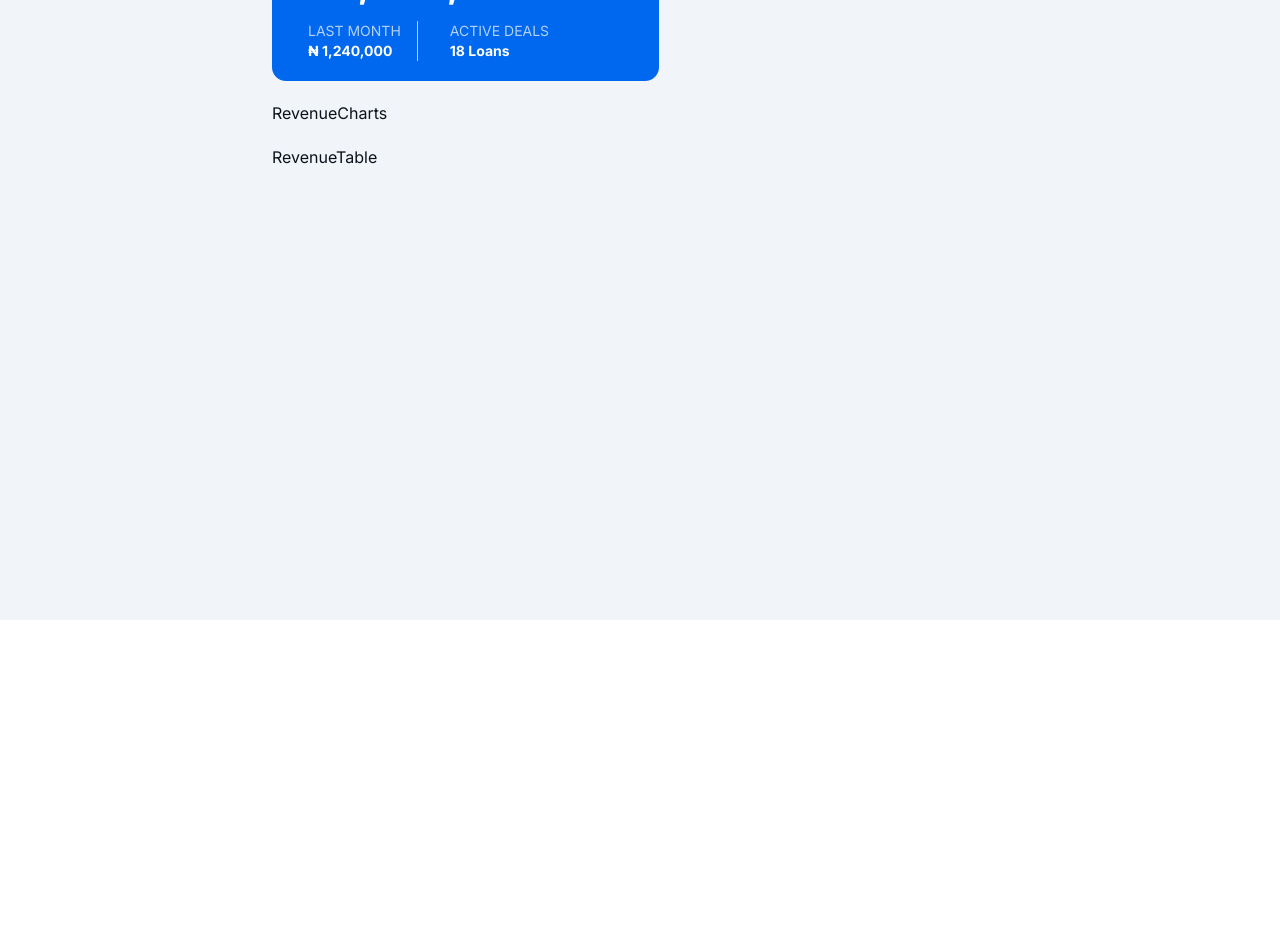
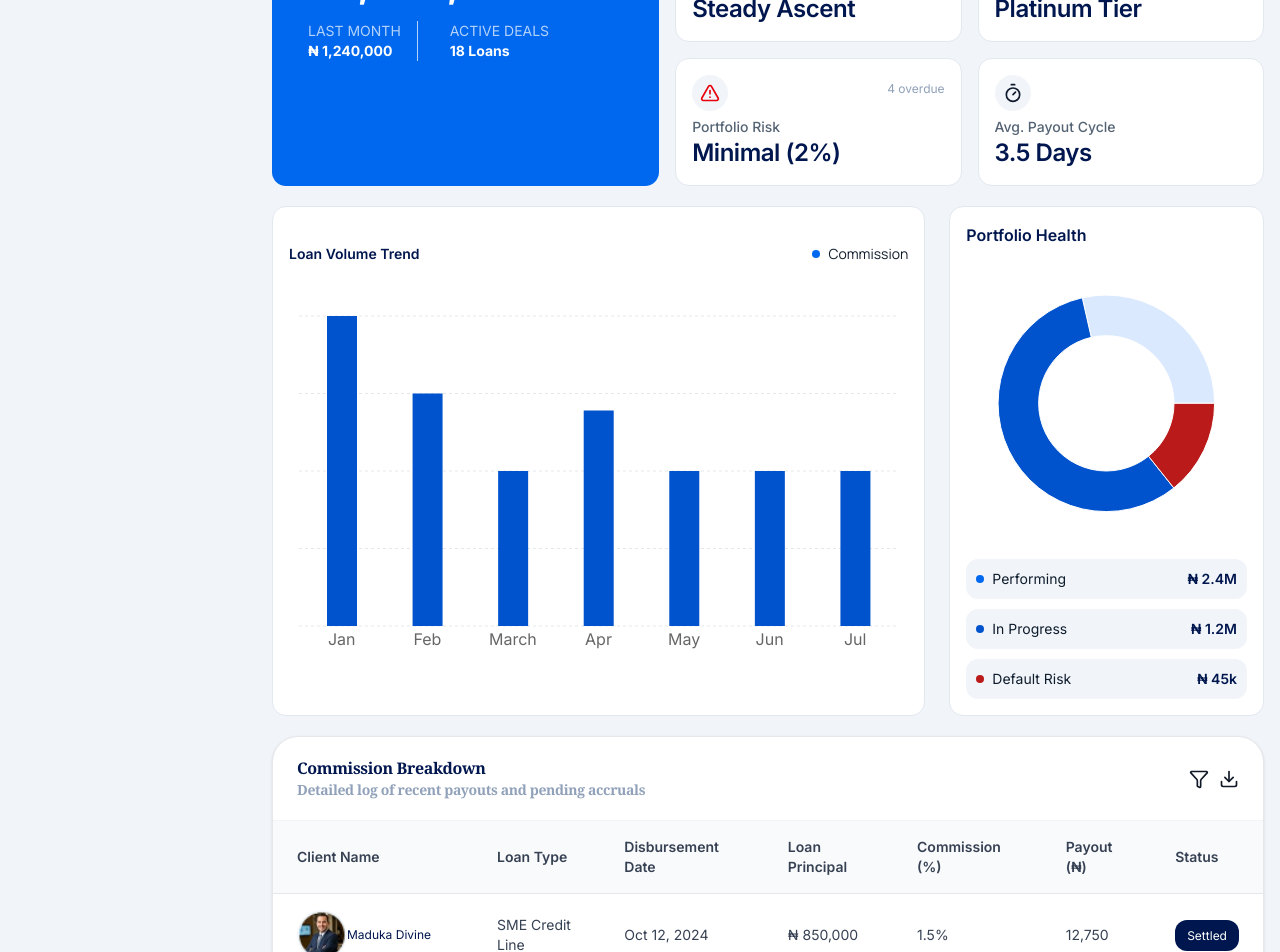
Before and after one commit to Banicoop/coocredit-business, a Next.js app: page /super-agent/revenue in a window 1280 px wide. Shown: the part 180-1132 px from the top of the page. Before the commit the page ends 800 px from the top, so only its background shows below. Built offline with nearby package versions, Linux system fonts and the light colour scheme; a web font is replaced by a local one.

Commit message:
implement super agent revenue screen

```diff
--- a/src/app/(dashboard)/super-agent/(main)/customers/page.tsx
+++ b/src/app/(dashboard)/super-agent/(main)/customers/page.tsx
@@ -6,13 +6,13 @@ import React, { ReactNode } from 'react';
 import BusinessCustTable from './_section/BusinessCustTable';
 
 
-export const Card = ({icon, label, info, num}: {icon: React.ReactNode, label: string, info: React.ReactNode, num: string}) => (
+export const Card = ({icon, label, info, num}: {icon: React.ReactNode, label: string, info?: React.ReactNode, num: string}) => (
   <FlexBox className='flex-col h-32'>
-    <Flex className='justify-between mb-1.5'>
+    <Flex className='justify-between mb-1.5 items-start'>
       <Flex className='p-2 rounded-full bg-accent h-fit'>
         {icon}
       </Flex>
-      {info}
+      {info && <div>{info}</div>}
     </Flex>
     <Typography color='primary' weight='medium'>{label}</Typography>
     <Typography variant='h3' color='primary2'>{num}</Typography>
--- a/src/app/(dashboard)/super-agent/(main)/revenue/_sections/RevenueCharts.tsx
+++ b/src/app/(dashboard)/super-agent/(main)/revenue/_sections/RevenueCharts.tsx
@@ -1,8 +1,97 @@
+import { CustomBarChart } from '@/components/charts/CustomBarChart';
+import CustomPieChart from '@/components/charts/CustomPiechart';
+import Typography from '@/components/primitives/Typography';
+import { Flex, Grid } from '@/components/ui/ui-layout';
 import React from 'react'
+
+const BarTitle = () => (
+    <Flex className='justify-between w-full'>
+        <Typography weight='semibold' color='primary2'>Loan Volume Trend</Typography>
+        <Typography font='manrope' startIcon={<div className='w-2 h-2 rounded-full bg-primary'/>}>Commission</Typography>
+    </Flex>
+)
+
+const PieFooter = () => (
+    <Grid className='gap-2.5'>
+        <Flex className='justify-between bg-accent p-2.5 rounded-md'>
+            <Typography startIcon={<div className='w-2 h-2 rounded-full bg-primary'/>}>Performing</Typography>
+            <Typography weight='semibold' color='primary2'>₦ 2.4M</Typography>
+        </Flex>
+        <Flex className='justify-between bg-accent p-2.5 rounded-md'>
+            <Typography startIcon={<div className='w-2 h-2 rounded-full bg-[#0053CC]'/>}>In Progress</Typography>
+            <Typography weight='semibold' color='primary2'>₦ 1.2M</Typography>
+        </Flex>
+        <Flex className='justify-between bg-accent p-2.5 rounded-md'>
+            <Typography startIcon={<div className='w-2 h-2 rounded-full bg-[#BA1A1A]'/>}>Default Risk</Typography>
+            <Typography weight='semibold' color='primary2'>₦ 45k</Typography>
+        </Flex>
+    </Grid>
+)
+
+
+const data = [
+  {
+    name: 'Jan',
+    amount: 4000,
+  },
+  {
+    name: 'Feb',
+    amount: 3000,
+  },
+  {
+    name: 'March',
+    amount: 2000,
+  },
+  {
+    name: 'Apr',
+    amount: 2780,
+  },
+  {
+    name: 'May',
+    amount: 2000,
+  },
+  {
+    name: 'Jun',
+    amount: 2000,
+  },
+  {
+    name: 'Jul',
+    amount: 2000,
+  }
+]
+
+const data2 = [
+  { name: 'Performing', value: 100, fill: "#DBE9FE" },
+  { name: 'In Progress', value: 200, fill: "#0053CC" },
+  { name: 'Default Risk', value: 50, fill: "#BA1A1A" }
+]
 
 const RevenueCharts = () => {
   return (
-    <div>RevenueCharts</div>
+    <Grid className='md:grid-cols-2 lg:grid-cols-3 gap-6'>
+        <CustomBarChart
+            className='lg:col-span-2'
+            xDataKey='name'
+            data={data}
+            title={<BarTitle/>}
+            showLegend={false}
+            showYAxis={false}
+            bars={[
+                {
+                dataKey: 'amount',
+                label: 'Commission',
+                color: '#0053CC',
+                radius: [0, 0 , 0, 0],
+                }
+            ]}
+        />
+        <CustomPieChart
+            className=''
+            data={data2}
+            title={<Typography color='primary2' weight='semibold' variant='p'>Portfolio Health</Typography>}
+            footer={<PieFooter/>}
+            />
+    </Grid>
   )
 }
 
--- a/src/app/(dashboard)/super-agent/(main)/revenue/_sections/RevenueTable.tsx
+++ b/src/app/(dashboard)/super-agent/(main)/revenue/_sections/RevenueTable.tsx
@@ -1,8 +1,91 @@
-import React from 'react'
+'use client';
+
+import { BasicTable } from '@/components/primitives/tables/BasicTable';
+import { ColItem } from '@/components/ui/PageHeader';
+import { Flex } from '@/components/ui/ui-layout';
+import { Download, FilterIcon } from 'lucide-react';
+import Image from 'next/image';
+import Typography from '@/components/primitives/Typography';
+import React from 'react';
+
+import user from '@/assets/images/user.png';
+
+
+const data = Array.from({length: 10}, (() => ({
+    user: 'Maduka Divine',
+    loanType: 'SME Credit Line',
+    date: 'Oct 12, 2024',
+    loanAmount: '₦ 850,000',
+    commission: '1.5%',
+    payout: '12,750',
+    status: 'settled'
+})))
+
+const Title = () => (
+    <Flex className='justify-between'>
+        <ColItem
+            item1='Commission Breakdown'
+            item2='Detailed log of recent payouts and pending accruals'
+            className1='text-primary2 font-semibold text-[16px]'
+            className2='text-ring'
+        />
+        <Flex className='gap-2.5'>
+            <FilterIcon size={20}/>
+            <Download size={20}/>
+        </Flex>
+    </Flex>
+)
 
 const RevenueTable = () => {
+
+    const columns = [
+        {
+            key: 'user',
+            title: 'Client Name',
+            width: '200px',
+            render: (details: any) => (
+                <Flex>
+                    <Image src={user} alt='CLIENT' width={50} height={50} className='rounded-full' />
+                    <Typography color='primary2' variant='small'>{details}</Typography>
+                </Flex>
+            )
+        },
+        {
+            key: 'loanType',
+            title: 'Loan Type'
+        },
+        {
+            key: 'date',
+            title: 'Disbursement Date'
+        },
+        {
+            key: 'loanAmount',
+            title: 'Loan Principal'
+        },
+        {
+            key: 'commission',
+            title: 'Commission (%)'
+        },
+        {
+            key: 'payout',
+            title: 'Payout (₦)'
+        },
+        {
+            key: 'status',
+            title: 'Status',
+            render: (status: string) => (
+                <Typography variant='small' color='light' className='px-3 py-2 rounded-md capitalize bg-primary2'>{status}</Typography>
+            )
+        },
+    ]
+
+
   return (
-    <div>RevenueTable</div>
+    <BasicTable
+        columns={columns}
+        data={data ?? []}
+        title={<Title/>}
+        pageSize={4} pagination/>
   )
 }
 
--- a/src/app/(dashboard)/super-agent/(main)/revenue/_sections/RevenueWidget.tsx
+++ b/src/app/(dashboard)/super-agent/(main)/revenue/_sections/RevenueWidget.tsx
@@ -1,7 +1,8 @@
 import { ColItem, PageHeader } from '@/components/ui/PageHeader';
 import { Flex, FlexCol, Grid } from '@/components/ui/ui-layout';
-import { Calendar } from 'lucide-react';
-import React from 'react'
+import { Calendar, CircleEllipsis, Timer, TrendingUp, TriangleAlert } from 'lucide-react';
+import { Card } from '../../customers/page';
+import Typography from '@/components/primitives/Typography';
 
 const RevenueWidget = () => {
   return (
@@ -18,7 +19,6 @@ const RevenueWidget = () => {
             {
                 label:'Export Report',
                 variant: 'primary',
-
             },
             ]}
         />
@@ -50,6 +50,20 @@ const RevenueWidget = () => {
                         />
                 </Flex>
             </FlexCol>
+            <Grid className='col-span-3 grid-cols-2 gap-4'>
+                <Card label='Growth Rate' num='Steady Ascent'
+                    icon={<TrendingUp size={20} className='text-primary'/>}
+                    info={<Typography color='success' className='py-1 px-2.5 rounded-md bg-accent font-semibold'>+12.5%</Typography>}/>
+                <Card label='Platinum Tier' num='Platinum Tier'
+                    icon={<CircleEllipsis size={20} className='text-primary'/>}
+                    info={<span className='text-ring text-xs'>Top 5%</span>}/>
+                <Card label='Portfolio Risk' num='Minimal (2%)'
+                    icon={<TriangleAlert size={20} className='text-destructive'/>}
+                    info={<span className='text-ring text-xs'>4 overdue</span>}/>
+                <Card label='Avg. Payout Cycle' num='3.5 Days'
+                    icon={<Timer size={20} className='text-ink'/>}
+                    />
+            </Grid>
         </Grid>
     </Grid>
   )
```
Also changed, not shown: src/app/(dashboard)/super-agent/(main)/reports/_sections/reportCards.tsx (+1 -23 lines), src/app/(dashboard)/super-agent/(main)/reports/types.ts (added, +23 -0 lines).
